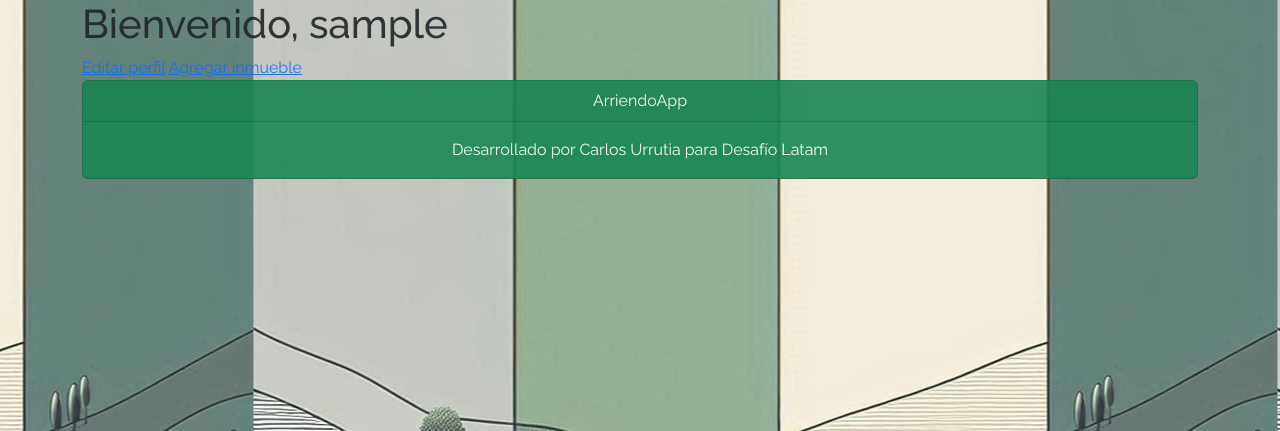
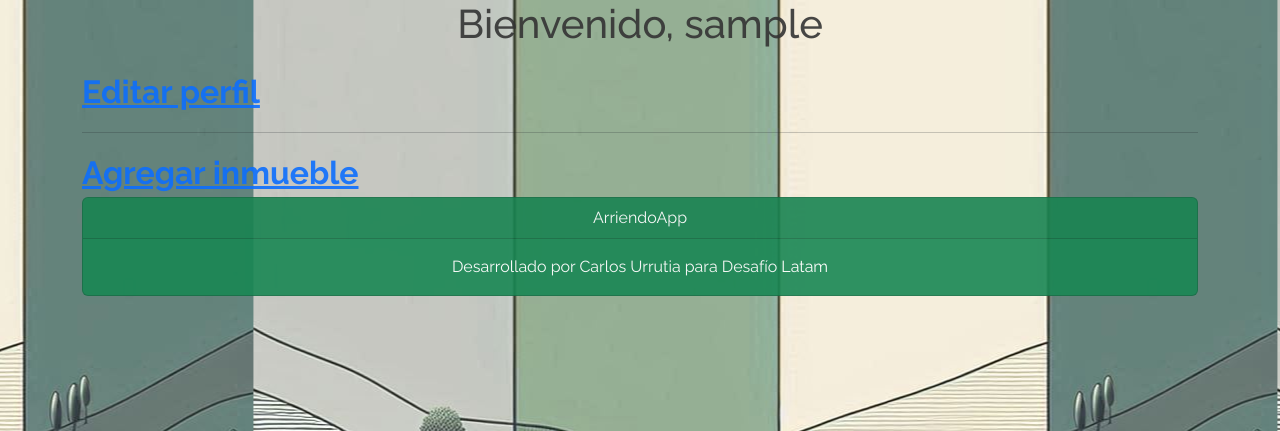
Before and after one commit to cfurrutia/M7_inmueble_django, a Django app: page /perfil/ in a window 1280 px wide. Shown: the part 96-527 px from the top of the page. Run offline with Django 5.2, Linux system fonts and the light colour scheme; the visitor is signed in with stand-in values (Sample User, id 1); parts of the project's set-up code (start-up, migrations or seed data) failed here and were passed over.

Commit message:
pequeños detalles

```diff
--- a/arriendoapp/static/css/styles.css
+++ b/arriendoapp/static/css/styles.css
@@ -31,6 +31,12 @@ body {
     padding: 20px;
     margin-top: 20px;
     margin-bottom: 20px;
+}
+
+.h1-perfil {
+    font-size: 2em;
+    font-weight: bold;
+
 }
 
 .inmuebles-grid {
--- a/arriendoapp/templates/perfil.html
+++ b/arriendoapp/templates/perfil.html
@@ -1,8 +1,8 @@
-
 {% extends 'base.html' %}
 
 {% block 'content' %}
-<h1>Bienvenido, {{ user.username }}</h1>
-<a href="{% url 'editar_perfil' %}">Editar perfil</a>
-<a href="{% url 'agregar_inmueble' %}">Agregar inmueble</a>
+<h1 class="text-center form-title">Bienvenido, {{ user.username }}</h1>
+<a href="{% url 'editar_perfil' %}" class="h1-perfil">Editar perfil</a>
+<hr>
+<a href="{% url 'agregar_inmueble' %}" class="h1-perfil">Agregar inmueble</a>
 {% endblock %}
```
